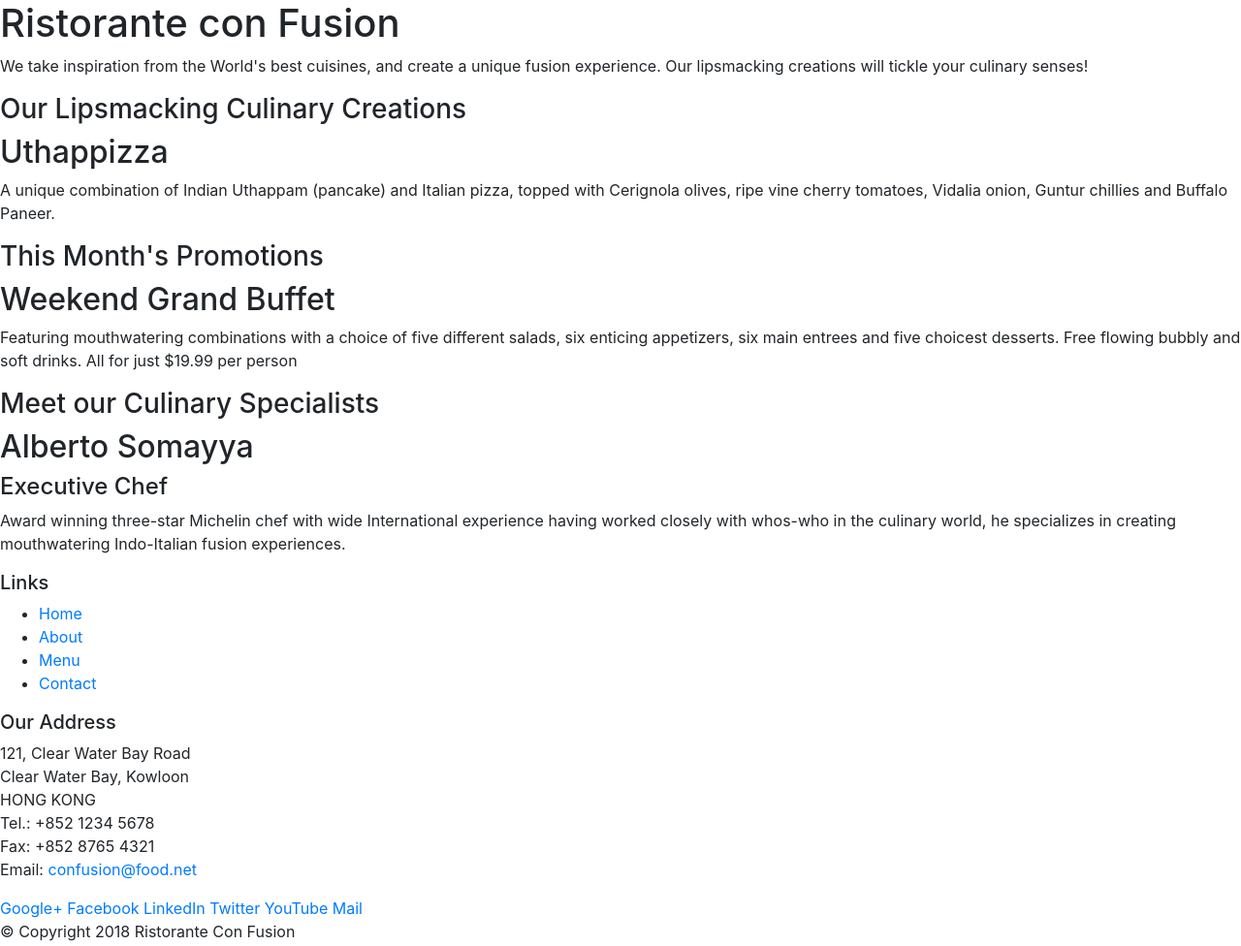
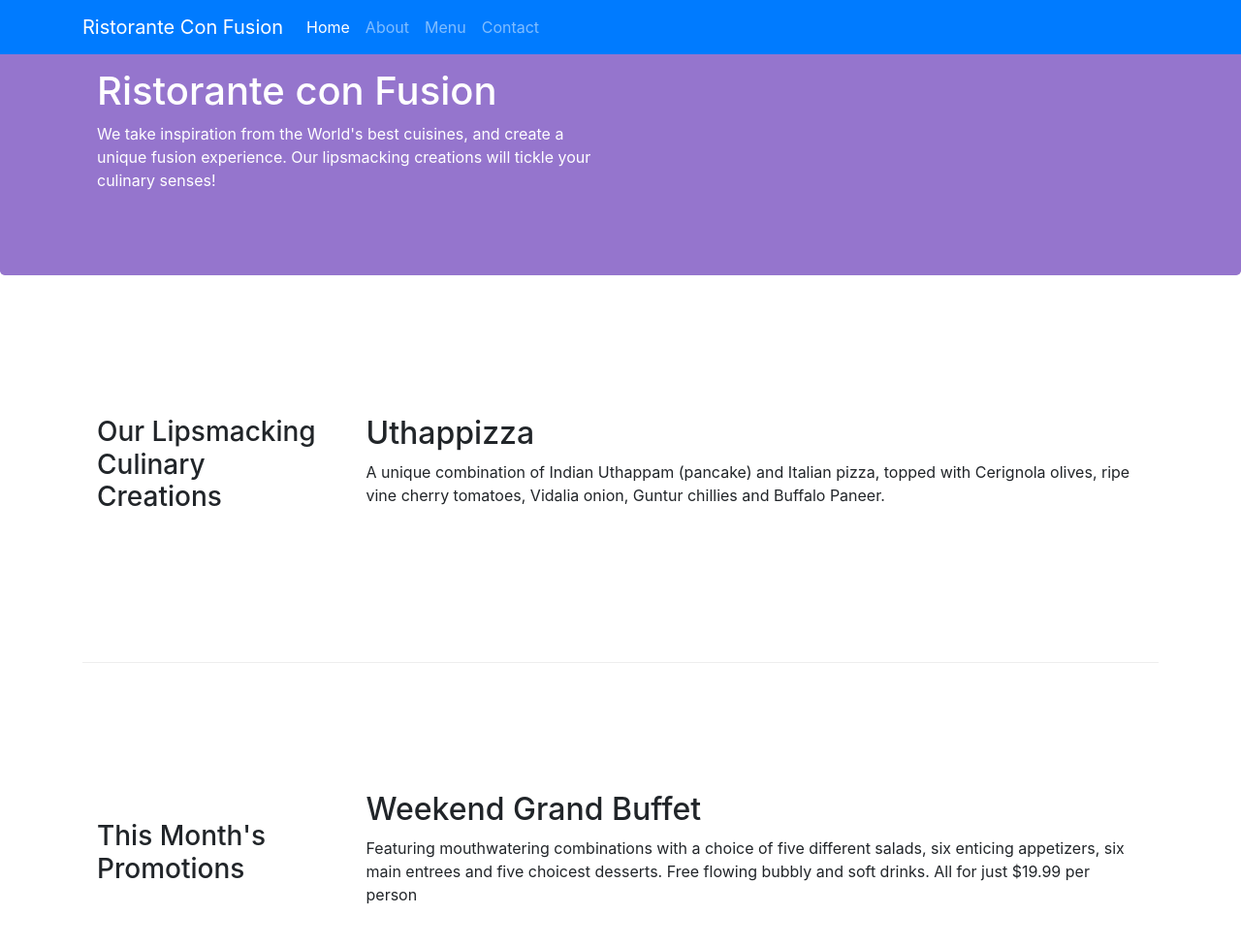
Before and after one commit to shreyas36/restaurant-website, a website: page index.html in a window 1280 px wide. Shown: the top 976 px of the page at 97% size. Drawn offline with nearby package versions, Linux system fonts and the light colour scheme.

Commit message:
5th commit

```diff
--- /dev/null
+++ b/css/style.css
@@ -0,0 +1,28 @@
+.row-header{
+  margin: 0px auto;
+  padding: 0px;
+}
+
+.row-content{
+  margin:0px auto;
+  padding : 50px 0px 50px 0px;
+  border-bottom: 1px ridge;
+  min-height: 400px;
+}
+
+.footer{
+  background-color: #D1C4E9;
+  padding: 20px 0px 20px 0px;
+}
+.jumbotron{
+  padding: 70px 30px 70px 30px;
+  margin:0px;
+  background-color: #9575CD;
+  color: white;
+}
+
+.address{
+  font-size: 80%;
+  margin:0px;
+  color: #0f0f0f;
+}
--- a/index.html
+++ b/index.html
@@ -9,51 +9,67 @@
 
    <!-- Bootstrap CSS -->
    <link rel="stylesheet" href="node_modules/bootstrap/dist/css/bootstrap.min.css">
+   <link rel="stylesheet" href="css/style.css">
     <title>Ristorante Con Fusion</title>
 </head>
 
 <body>
-
-    <header>
-        <div>
-            <div>
-                <div>
+  <nav class="navbar navbar-dark navbar-expand-sm bg-primary fixed-top">
+        <div class="container">
+          <button class="navbar-toggler" type="button" data-toggle="collapse" data-target="#Navbar">
+                <span class="navbar-toggler-icon"></span>
+            </button>
+           <a class="navbar-brand" href="#">Ristorante Con Fusion</a>
+           <div class="collapse navbar-collapse" id="Navbar">
+                <ul class="navbar-nav mr-auto">
+                    <li class="nav-item active"><a class="nav-link" href="#">Home</a></li>
+                    <li class="nav-item"><a class="nav-link" href="aboutus.html">About</a></li>
+                    <li class="nav-item"><a class="nav-link" href="#">Menu</a></li>
+                    <li class="nav-item"><a class="nav-link" href="#">Contact</a></li>
+                </ul>
+          </div>
+        </div>
+    </nav>
+    <header class="jumbotron">
+        <div class="container">
+            <div class="row row-header">
+                <div class="col-12 col-sm-6">
                     <h1>Ristorante con Fusion</h1>
                     <p>We take inspiration from the World's best cuisines, and create a unique fusion experience. Our lipsmacking creations will tickle your culinary senses!</p>
                 </div>
-                <div>
+                <div class="col-12 col-sm">
                 </div>
             </div>
         </div>
     </header>
 
-    <div>
-        <div>
-            <div>
+    <div class="container">
+        <div class="row row-content align-items-center">
+            <div class="col-12 col-sm-4 col-md-3">
                 <h3>Our Lipsmacking Culinary Creations</h3>
             </div>
-            <div>
+            <div class="col col-sm col-md">
                 <h2>Uthappizza</h2>
                 <p>A unique combination of Indian Uthappam (pancake) and Italian pizza, topped with Cerignola olives, ripe vine cherry tomatoes, Vidalia onion, Guntur chillies and Buffalo Paneer.</p>
             </div>
         </div>
 
 
-        <div>
-            <div>
+        <div class="row row-content align-items-center">
+            <div class="col-12 col-sm-4 col-md-3">
                 <h3>This Month's Promotions</h3>
             </div>
-            <div>
+            <div class="col col-sm col-md">
                 <h2>Weekend Grand Buffet</h2>
                 <p>Featuring mouthwatering combinations with a choice of five different salads, six enticing appetizers, six main entrees and five choicest desserts. Free flowing bubbly and soft drinks. All for just $19.99 per person </p>
             </div>
         </div>
 
-        <div>
-            <div>
+        <div class="row row-content align-items-center">
+            <div class="col-12 col-sm-4 col-md-3">
                 <h3>Meet our Culinary Specialists</h3>
             </div>
-            <div>
+            <div class="col col-sm col-md">
                 <h2>Alberto Somayya</h2>
                 <h4>Executive Chef</h4>
                 <p>Award winning three-star Michelin chef with wide International experience having worked closely with whos-who in the culinary world, he specializes in creating mouthwatering Indo-Italian fusion experiences. </p>
@@ -61,10 +77,10 @@
         </div>
     </div>
 
-    <footer>
-        <div>
-            <div>
-                <div>
+    <footer class="footer">
+        <div class="container">
+            <div class="row">
+                <div class="col-4 col-sm-4">
                     <h5>Links</h5>
                     <ul>
                         <li><a href="#">Home</a></li>
@@ -73,7 +89,7 @@
                         <li><a href="#">Contact</a></li>
                     </ul>
                 </div>
-                <div>
+                <div class="col-7 col-sm-5">
                     <h5>Our Address</h5>
                     <address>
 		              121, Clear Water Bay Road<br>
@@ -84,8 +100,8 @@
 		              Email: <a href="mailto:confusion@food.net">confusion@food.net</a>
 		           </address>
                 </div>
-                <div>
-                    <div>
+                <div class="col-12 col-sm-4">
+                    <div class="text-center">
                         <a href="http://google.com/+">Google+</a>
                         <a href="http://www.facebook.com/profile.php?id=">Facebook</a>
                         <a href="http://www.linkedin.com/in/">LinkedIn</a>
@@ -95,8 +111,8 @@
                     </div>
                 </div>
            </div>
-           <div>
-                <div>
+           <div class="row">
+                <div class="col-auto text-center">
                     <p>© Copyright 2018 Ristorante Con Fusion</p>
                 </div>
            </div>
--- a/package.json
+++ b/package.json
@@ -15,6 +15,8 @@
   },
   "dependencies": {
     "bootstrap": "^4.0.0",
+    "bootstrap-social": "^5.1.1",
+    "font-awesome": "^4.7.0",
     "jquery": "^3.3.1",
     "popper.js": "^1.12.9"
   }
```
Also changed, not shown: aboutus.html (added, +130 -0 lines), 1 other file.
